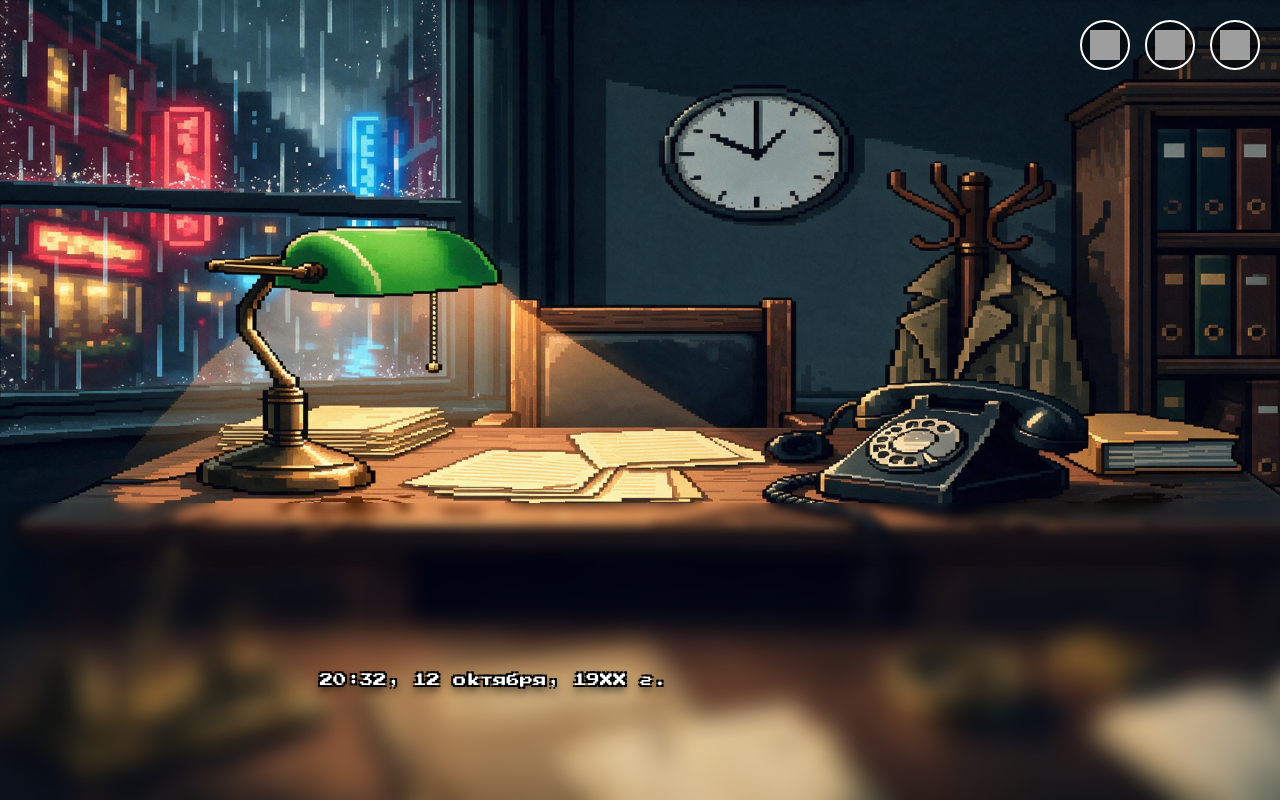
After one commit to abramchukdi24-rgb/Sherlock_Holmes_and_Moriarty, a Flask app: page /game in a window 1280 px wide. The commit adds this page. Run offline with Flask 3, Linux system fonts and the light colour scheme; grey boxes are pictures that could not be loaded.

Commit message:
отображение 1 сцены, скрипт для правильного отображения фонов и персонажей и стили

```diff
--- a/data/scene_1.json
+++ b/data/scene_1.json
@@ -1,6 +1,6 @@
 {
   "scene_id": 1,
-  "background": "scotland_yard_room.jpg",
+  "background": "детектвное_агенство_с_блюром_для_текста.png",
   "initial_time_limit": 40,
   "intro_steps": [
     {
--- a/static/css/style.css
+++ b/static/css/style.css
@@ -96,30 +96,109 @@
 /* =======Настройки для сцен================================= */
 /* ========================================================== */
 
-body, html { margin: 0; height: 100%; overflow: hidden; }
 
-#game-container {
-    width: 100vw; height: 100vh;
-    position: relative;
+.game-body { margin: 0; background: #000; overflow: hidden; font-family: 'Arcade Gamer', sans-serif; }
+
+#game-screen { position: relative; width: 100vw; height: 100vh; }
+
+#bg-layer {
+    position: absolute; width: 100%; height: 100%;
+    background-size: cover; background-position: center;
+    z-index: 1;
 }
 
-#bg-layer {
-    width: 100%; height: 100%;
-    background-size: cover;
-    background-position: center;
-    transition: background 0.5s ease; /* Плавная смена фона */
+/* Персонаж слева */
+#char-img {
+    position: absolute; bottom: 0; left: 0;
+    height: 90vh; z-index: 2;
+    display: none; /* Скрыт по умолчанию */
 }
 
-#character-layer {
-    position: absolute; bottom: 0; left: 0;
-    width: 200px; /* Ширина персонажа */
+#text-layer {
+    position: absolute;
+    bottom: 12%; /* Расстояние от нижнего края */
+    left: 0;
+    right: 0;
+    z-index: 3;
+
+    /* ВЫРАВНИВАНИЕ И ОТСТУП */
+    text-align: left; /* Текст по левому краю */
+    padding-left: 25%; /* ОГРОМНЫЙ отступ слева (чтобы персонаж не закрывал текст) */
+    padding-right: 10%; /* Отступ справа для симметрии */
+    box-sizing: border-box; /* Чтобы отступы не ломали ширину экрана */
 }
 
-#character-layer img { width: 100%; }
+#main-dialogue {
+    color: white;
 
-#text-box {
-    position: absolute; bottom: 50px; left: 10%; right: 10%;
-    background: rgba(0, 0, 0, 0.7); /* Полупрозрачный черный фон */
-    color: white; padding: 20px; border: 2px solid #555;
-    font-size: 1.2rem;
+    /* ШРИФТ И РАЗМЕР */
+    font-family: 'Arcade', sans-serif;
+    font-size: 15px;
+
+    line-height: 1.15; /* Расстояние между строчками текста */
+
+    /* ТЕНЬ (чтобы текст не сливался с фоном) */
+    text-shadow:
+        2px 2px 0 #000,
+       -2px -2px 0 #000,
+        2px -2px 0 #000,
+       -2px 2px 0 #000,
+        0px 5px 10px rgba(0,0,0,1);
 }
+
+/* Прозрачный слой для клика */
+#click-overlay {
+    position: absolute; width: 100%; height: 100%;
+    z-index: 4; cursor: pointer;
+}
+
+/* Слой для кнопок выбора */
+#choices-overlay {
+    position: absolute; top: 50%; left: 50%;
+    transform: translate(-50%, -50%);
+    z-index: 5; display: flex; flex-direction: column; gap: 20px;
+}
+
+/* ========================================================== */
+/* ========================================================== */
+/* ========================================================== */
+/* ========================================================== */
+/* ========================================================== */
+/* ========================================================== */
+/* ========================================================== */
+/* =======стиль для навигации================================ */
+/* ========================================================== */
+
+
+/* Панель управления вверху справа */
+#UI-menu {
+    position: absolute;
+    top: 20px;
+    right: 20px;
+    z-index: 10; /* Чтобы кнопки всегда были сверху */
+    display: flex;
+    gap: 15px;
+}
+
+#UI-menu button {
+    background: rgba(0, 0, 0, 0.5); /* Полупрозрачный фон под иконкой */
+    border: 2px solid white;
+    border-radius: 50%; /* Делаем кнопки круглыми */
+    width: 50px;
+    height: 50px;
+    cursor: pointer;
+    display: flex;
+    justify-content: center;
+    align-items: center;
+    transition: 0.3s;
+}
+
+#UI-menu button:hover {
+    background: #FFB84C; /* При наведении кнопка станет оранжевой */
+    transform: scale(1.1);
+}
+
+#UI-menu img {
+    width: 30px;
+    height: 30px;
+}
--- a/static/js/game.js
+++ b/static/js/game.js
@@ -1,29 +1,103 @@
-// Функция для загрузки сцены по ID
-async function loadScene(sceneId) {
-    const response = await fetch(`/api/scene?scene_id=${sceneId}`);
-    const data = await response.json();
+let sceneData = null; // Тут будут лежать данные из JSON
+let currentStep = 0;  // Номер текущей строчки текста
+let currentState = 'intro_steps'; // В какой части JSON мы находимся
 
-    render(data);
+// 1. ЗАГРУЗКА ДАННЫХ
+async function loadScene() {
+    const response = await fetch('/api/scene?scene_id=1');
+    sceneData = await response.json();
+    render(); // Рисуем первый кадр
 }
 
-function render(data) {
-    // 1. Установка фона
-    const bg = document.getElementById('bg-layer');
-    bg.style.backgroundImage = `url('/static/images/${data.background}')`;
+// 2. ОТРИСОВКА КАДРА (Раскадровка)
+function render() {
+    // Получаем данные текущего шага
+    const step = sceneData[currentState][currentStep];
 
-    // 2. Установка текста (берем первый текст из intro_steps)
-    const textBox = document.getElementById('main-text');
-    textBox.innerText = data.intro_steps[0].text;
+    // --- ЛОГИКА ФОНА ---
+    // Если у шага есть свой фон — ставим его, если нет — берем общий фон сцены
+    const bgFile = step.background || sceneData.background;
+    document.getElementById('bg-layer').style.backgroundImage = `url('/static/images/backgrounds/${bgFile}')`;
 
-    // 3. Установка персонажа
-    const charImg = document.getElementById('character-img');
-    if (data.intro_steps[0].character) {
-        charImg.src = `/static/images/${data.intro_steps[0].character}.png`;
+    // --- ЛОГИКА ПЕРСОНАЖА (Как ты просила) ---
+    const charImg = document.getElementById('char-img');
+    if (step.character) {
+        // Если в JSON есть имя (например, "moriarty"), показываем картинку
+        charImg.src = `/static/images/characters/${step.character}.png`;
         charImg.style.display = 'block';
     } else {
+        // Если character: null — прячем картинку персонажа
         charImg.style.display = 'none';
     }
+
+    // --- ЛОГИКА ТЕКСТА ---
+    document.getElementById('main-dialogue').innerText = step.text;
 }
 
-// Запускаем загрузку первой сцены
-loadScene(1);
+// 3. ЛОГИКА КЛИКА И ТЕЛЕФОНА
+document.getElementById('click-overlay').addEventListener('click', () => {
+
+    // ПРОВЕРКА: Закончилось ли Интро?
+    if (currentState === 'intro_steps' && currentStep === sceneData.intro_steps.length - 1) {
+        // Если в JSON есть триггер телефона — останавливаемся и показываем кнопку
+        if (sceneData.phone_trigger) {
+            showPhoneUI();
+            return; // Дальше не листаем, пока не поднимут трубку
+        }
+    }
+
+    // Листаем дальше внутри текущего блока
+    if (currentStep < sceneData[currentState].length - 1) {
+        currentStep++;
+        render();
+    }
+    // Если текущий блок кончился (например, диалог после телефона)
+    else if (currentState === 'dialogue_steps') {
+        // Проверяем, есть ли интерактив (выбор из 3 кнопок)
+        if (sceneData.search_interact) {
+            showChoicesUI();
+        }
+    }
+});
+
+// 4. ФУНКЦИЯ ДЛЯ ТЕЛЕФОНА
+function showPhoneUI() {
+    const choicesLayer = document.getElementById('choices-overlay');
+
+    // Создаем кнопку "Поднять трубку" в твоем стиле
+    choicesLayer.innerHTML = `
+        <button class="btn btn-start" style="width: 400px;">
+            ${sceneData.phone_trigger.prompt}
+        </button>
+    `;
+
+    choicesLayer.querySelector('button').onclick = () => {
+        choicesLayer.innerHTML = ""; // Убираем кнопку
+        currentState = 'dialogue_steps'; // Переходим к разговору
+        currentStep = 0;
+        render(); // Показываем первую реплику после поднятия трубки
+    };
+}
+
+// 5. ФУНКЦИЯ ДЛЯ ВЫБОРА (Стол, Шкаф, Дверь)
+function showChoicesUI() {
+    const choicesLayer = document.getElementById('choices-overlay');
+    choicesLayer.innerHTML = ""; // Очищаем
+
+    // Берем варианты из JSON (table, wardrobe, door)
+    sceneData.search_interact.choices.forEach(choice => {
+        const btn = document.createElement('button');
+        btn.className = 'btn btn-exit'; // Используем коричневый цвет для выбора
+        btn.style.width = "500px";
+        btn.style.marginBottom = "15px";
+        btn.innerText = choice.text;
+
+        btn.onclick = () => {
+            alert(choice.result_text); // Пока просто алерт, потом сделаем переход
+        };
+        choicesLayer.appendChild(btn);
+    });
+}
+
+// Запуск игры
+loadScene();
--- /dev/null
+++ b/templates/game.html
@@ -0,0 +1,44 @@
+<!DOCTYPE html>
+<html lang="ru">
+<head>
+    <meta charset="UTF-8">
+    <title>Детективчик</title>
+    <link rel="stylesheet" href="{{ url_for('static', filename='css/style.css') }}">
+</head>
+<body class="game-body">
+
+    <div id="game-screen">
+        <!-- 1. Фон -->
+        <div id="bg-layer"></div>
+
+        <!-- 2. Персонаж -->
+        <img id="char-img" src="" alt="">
+
+        <!-- 3. Твоё UI-меню из index.html (перенесли сюда) -->
+        <div id="UI-menu">
+            <button type="button" id="rules-btn" title="Правила">
+                <img src="{{ url_for('static', filename='images/icons/rules.png') }}" alt="?">
+            </button>
+            <button type="button" id="mute-btn" title="Звук">
+                <img src="{{ url_for('static', filename='images/icons/sound_on.png') }}" alt="S">
+            </button>
+            <button type="button" id="exit-btn" title="Выход">
+                <img src="{{ url_for('static', filename='images/icons/exit.png') }}" alt="X">
+            </button>
+        </div>
+
+        <!-- 4. Текст (только тени, как ты просила) -->
+        <div id="text-layer">
+            <p id="main-dialogue"></p>
+        </div>
+
+        <!-- 5. Слой для клика (чтобы листать текст) -->
+        <div id="click-overlay"></div>
+
+        <!-- 6. Слой для кнопок выбора (появятся в конце) -->
+        <div id="choices-overlay"></div>
+    </div>
+
+    <script src="{{ url_for('static', filename='js/game.js') }}"></script>
+</body>
+</html>
```
Also changed, not shown: static/images/backgrounds/детектвное_агенство_с_блюром_для_текста.png (added), static/images/backgrounds/детективное_агенство_не_размыто.jpeg (added), static/images/backgrounds/детективное_агенство_полностью_размыто_для_системного_уведомления.jpg (added), static/images/characters/Лестрейд_с_сиянием.png (added), static/images/characters/Нет_мориарти_со_свечением.png (added).
